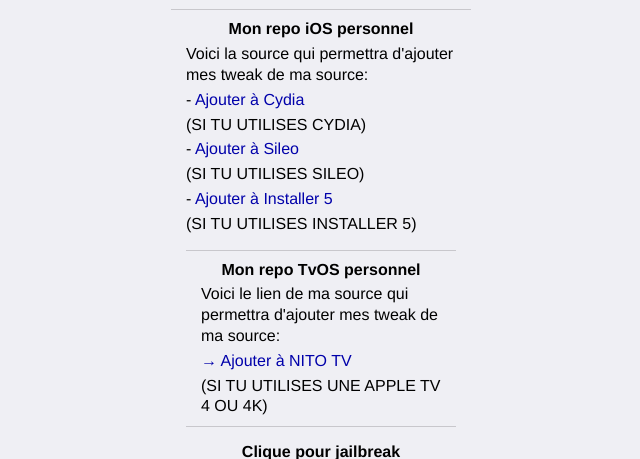
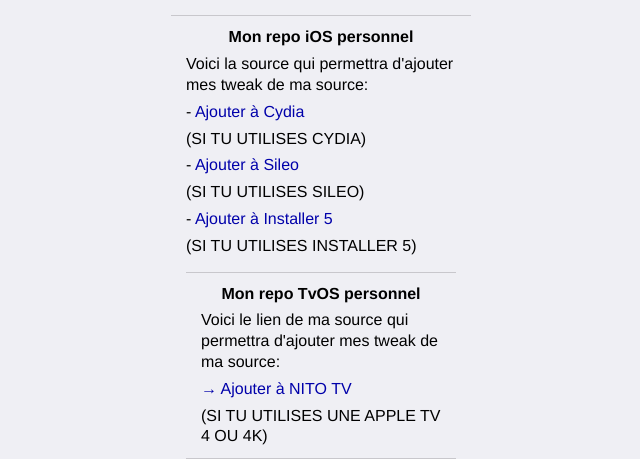
Before and after one commit to iPhoenix42/repo.ios, a PHP site: page /fr_FR/index.html in a window 1280 px wide. Shown: the part 629-1088 px from the top of the page, without its empty margins (319-959 px from the left). Run offline with PHP 8.4, Linux system fonts and the light colour scheme.

Commit message:
Update jonyive.css

```diff
--- a/Resources/jonyive.css
+++ b/Resources/jonyive.css
@@ -45,7 +45,7 @@ strong {
 }
 
 p {
-	margin: 4px 0;
+	margin: 6px 0;
 }
 
 em {
```
